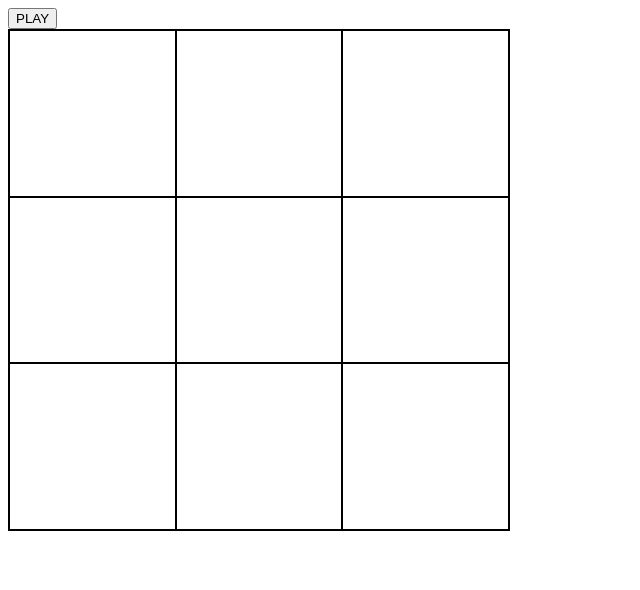
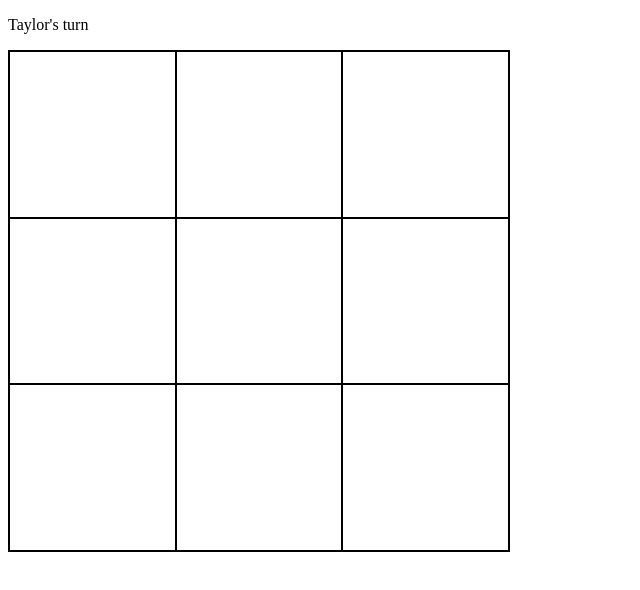
Before and after one commit to twagner-99/tic-tac-toe-2, a plain HTML site: page index.html in a window 1280 px wide. Both pictures are taken after a click on the button "PLAY". Shown: the whole page, without its empty margins (0-640 px from the left). Drawn offline with Linux system fonts and the light colour scheme.

Commit message:
Create modal for play button to start game.

```diff
--- a/index.html
+++ b/index.html
@@ -7,7 +7,11 @@
     <link rel="stylesheet" href="./styles.css">
 </head>
 <body>
-    <button id="playBtn">PLAY</button>
+    <dialog id="playDialog">
+        <button autofocus id="playBtn">PLAY</button>
+    </dialog>
+
+    <div id="turnIndicatorContainer"></div>
     <div id="container"></div>
     <script src="./javascript.js"></script>
 </body>
--- a/javascript.js
+++ b/javascript.js
@@ -146,8 +146,6 @@ const playerController = (function() {
     const player2 = createPlayer('Alex', 'O');   // Then can get the names from user input when UI is added.
     let activePlayer = player1;
 
-    console.log(`${activePlayer.name}'s turn`); // Initialization message.
-
     const getActivePlayer = () => activePlayer;
 
     const toggleActivePlayer = () => {
@@ -190,7 +188,20 @@ const gameController = (function() {
 
 
 const userInterfaceController = (function() {
+    const playDialog = document.querySelector('#playDialog');
+    playDialog.showModal();
+
+    const playBtn = document.querySelector('#playBtn');
+    playBtn.addEventListener('click', () => {
+        userInterfaceController.buildBoard();
+        playDialog.close();
+    });
+
     const buildBoard = () => {
+        const turnIndicator = document.createElement('p');
+        turnIndicator.textContent = `${playerController.getActivePlayer().name}'s turn`;
+        turnIndicatorContainer.appendChild(turnIndicator);
+
         const container = document.querySelector('#container');
         const gameboardSize = container.clientHeight;
 
@@ -205,9 +216,10 @@ const userInterfaceController = (function() {
                 boardSquare.dataset.row = rowIndex;
                 boardSquare.dataset.column = columnIndex;
 
-                boardSquare.addEventListener('click', (e) => {
-                    gameController.playRound(e.target.dataset.row, e.target.dataset.column)
+                boardSquare.addEventListener('click', (e) => { // consider making this a separate function
+                    gameController.playRound(e.target.dataset.row, e.target.dataset.column);
                     boardSquare.textContent = gameboardController.getBoard()[e.target.dataset.row][e.target.dataset.column];
+                    turnIndicator.textContent = `${playerController.getActivePlayer().name}'s turn`;
                 })
 
                 container.appendChild(boardSquare);
@@ -221,10 +233,13 @@ const userInterfaceController = (function() {
 
 })();
 
-const playBtn = document.querySelector('#playBtn');
-playBtn.addEventListener('click', userInterfaceController.buildBoard);
+
+
+// should this go into an IIFE that doesn't return anything to keep it clean?
 
 // NEED TO ADD A WAY TO PLAY AGAIN.
+// NEED PLAY BUTTON TO BE ONLY THING ON SCREEN TO START, THEN NEED TO DISAPPEAR AFTER CLICKED
+    // Or it can be a modal that shows up first
 
 // to play, gameController.playRound(row, column)
 
@@ -245,3 +260,6 @@ playBtn.addEventListener('click', userInterfaceController.buildBoard);
 
         // or try writing the function with e like
             // function doSomething(e) ... then click, doSomething. maybe that'd work
+
+// FUTURE CLEANUPS
+    // Update so that winChecker knows when it's a cat's game without users having to fill all cells with markers
```
